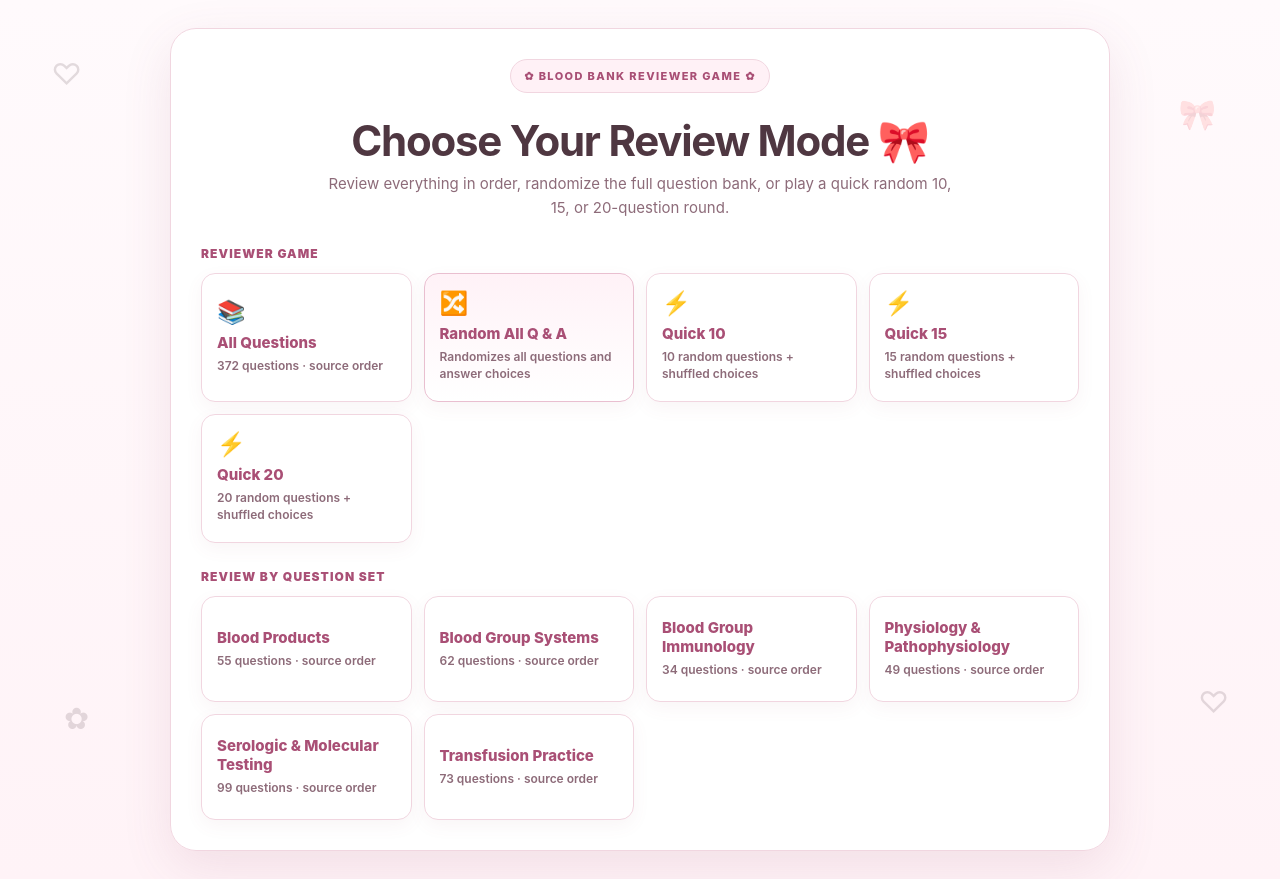
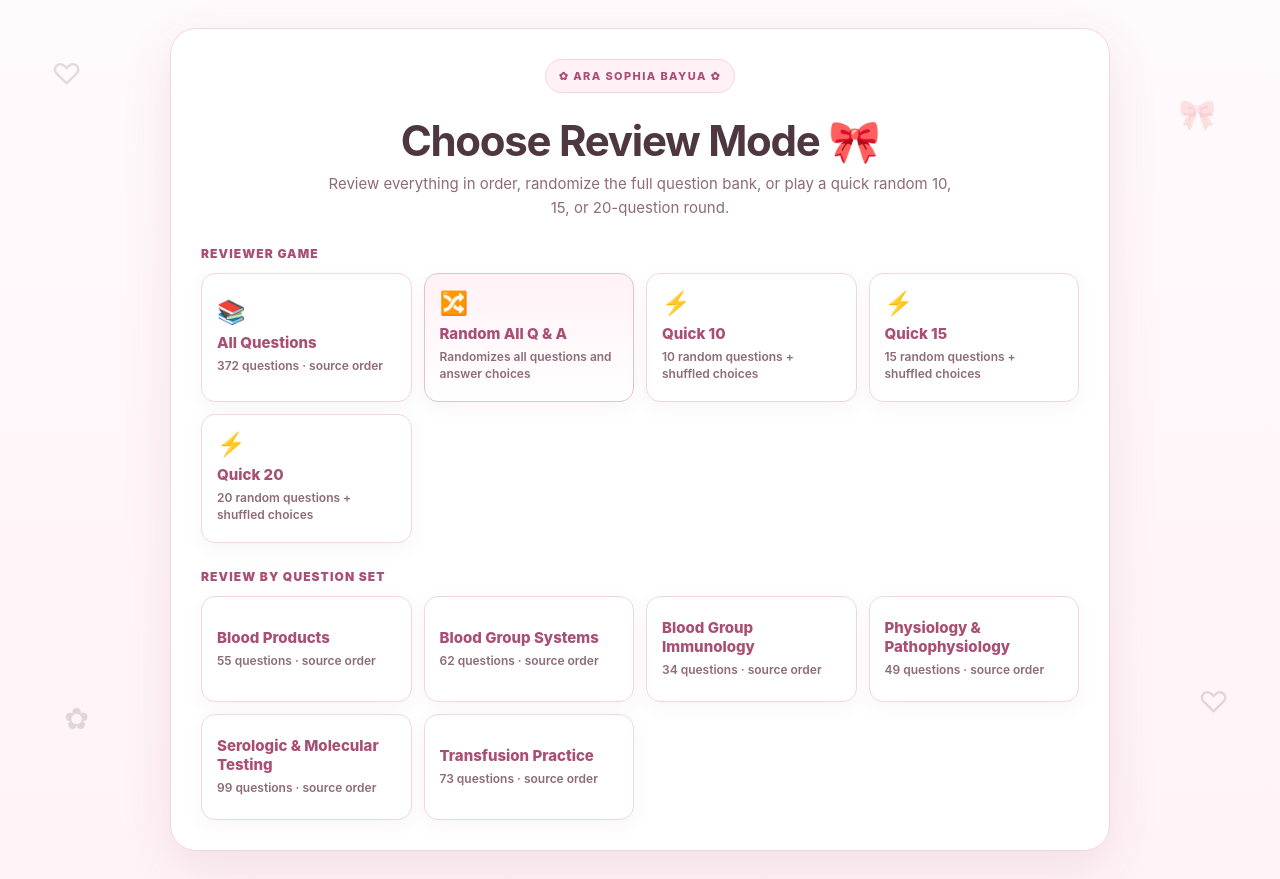
Before and after one commit to Cjeferson/myReviewer, a plain HTML site: page index.html in a window 1280 px wide. Drawn offline with Linux system fonts and the light colour scheme.

Commit message:
Update website

```diff
--- a/index.html
+++ b/index.html
@@ -3,7 +3,7 @@
 <head>
   <meta charset="UTF-8" />
   <meta name="viewport" content="width=device-width, initial-scale=1.0" />
-  <title>Blood Bank Reviewer Game</title>
+  <title>Reviewer</title>
   <style>
     * { box-sizing: border-box; margin: 0; padding: 0; }
 
@@ -498,11 +498,11 @@
 
   <main class="app">
     <header>
-      <div class="mini-title">✿ Blood Bank Reviewer Game ✿</div>
+      <div class="mini-title">✿ Ara Sophia Bayua ✿</div>
     </header>
 
     <section class="selector" id="modeSelector">
-      <h1>Choose Your Review Mode 🎀</h1>
+      <h1>Choose Review Mode 🎀</h1>
       <p>Review everything in order, randomize the full question bank, or play a quick random 10, 15, or 20-question round.</p>
 
       <div class="resume-panel" id="resumePanel" hidden>
```
